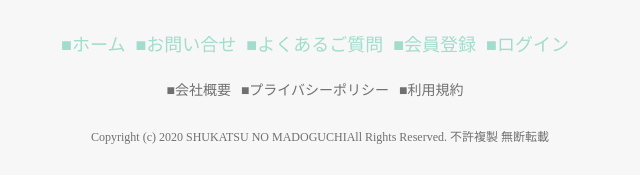
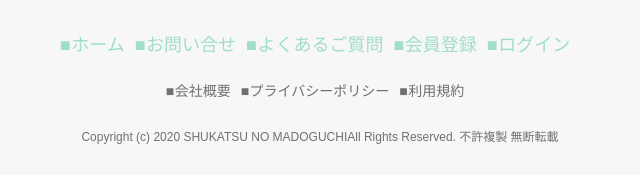
Before and after one commit to s-t-00/hanamaru_before, a website: page src/html/_layouts/layout.html in a window 1280 px wide. Shown: the part 252-434 px from the top of the page, 320-960 px from the left. Drawn offline with nearby package versions, Linux system fonts and the light colour scheme; files that its build step writes are made by us from their sources; files whose address does not match are found by name.

Commit message:
no message

```diff
--- a/src/sass/_structure/_global.scss
+++ b/src/sass/_structure/_global.scss
@@ -12,6 +12,7 @@
     min-width: $content-layout-sp-width;
     font-size: 100%;
     color: $font-color;
+    font-family: $body-family;
   }
 
   img {
--- /dev/null
+++ b/src/sass/diagnosis.scss
@@ -0,0 +1,237 @@
+// ----------------------------------------------------------------
+// topページ専用
+// ----------------------------------------------------------------
+@import "_setting/_variables";
+@import "_setting/_mixin";
+
+@include touch {
+  .diagnosis-section01 {
+    text-align: center;
+    margin: 0 auto 76px;
+    position: relative;
+    &::after{
+      display: block;
+      position: absolute;
+      bottom: -56px;
+      width: 100%;
+      height: 56px;
+      background: url(../images/diagnosis/diagnosis-bg-sp.jpg) no-repeat 50% 50%;
+      background-size: contain;
+    }
+    .diagnosis-result{
+      padding: 20px 20px 0;
+      background-color: $color-gray;
+      width: 100%;
+      .diagnosis-sec01-title {
+        margin: 0 auto;
+        h2{
+          @include font-size(22);
+          margin-bottom: 10px;
+        }
+      }
+    }
+    .diagnosis-sec01-price{
+      dl{
+        padding-bottom: 10px;
+        border-bottom: 1px solid $color-pink;
+        margin-top: 10px;
+      }
+      dl.main-price{
+        display: flex;
+        align-items: center;
+        flex-wrap: wrap;
+        dt{
+          flex-basis: 20%;
+          @include font-size(22);
+        }
+        dd{
+          flex-basis: 80%;
+          color: $color-pink;
+          @include font-size(34);
+          span{
+            color: $font-color;
+            @include font-size(22);
+          }
+        }
+      }
+      dl.sub-price{
+        &:last-child{
+          border-bottom: none;
+        }
+        dt{
+          @include font-size(18);
+        }
+        dd{
+          color: $font-color;
+          @include font-size(24);
+          span{
+            color: $font-color;
+            @include font-size(18);
+          }
+        }
+      }
+    }
+  }
+  .diagnosis-section02 {
+    margin-bottom: 60px;
+    .diagnosis-sec02-title {
+      text-align: center;
+      margin: 0 auto;
+      h2{
+        @include font-size(30);
+        margin-bottom: 10px;
+      }
+    }
+    .diagnosis-sec02-point{
+      margin: 0 auto;
+      ul{
+        width: calc(100% - 50px);
+        li{
+          color: $color-green;
+          height: 90px;
+          margin: 10px;
+          padding: 10px;
+          border: 3px solid $color-green;
+          border-right: none;
+          position: relative;
+          @include font-size(22);
+         &::after{
+          content: "";
+          display: block;
+          position: absolute;
+          right: -63px;
+          top: -3px;
+          width: 64px;
+          height: 63px;
+          -webkit-transform-origin: left top;
+          -webkit-transform: rotate(45deg);
+          -moz-transform-origin: left top;
+          -moz-transform: rotate(45deg);
+          transform-origin: left top;
+          transform: rotate(45deg);
+          background: $color-white;
+          border-width: 3px;
+          border-style: solid;
+          border-left: none;
+          border-bottom: none;
+          z-index: -1;
+          }
+         }
+        }
+        .regist-button{
+          margin: 30px auto 0;
+          text-align: center;
+          img{
+            width: 282px;
+          }
+        }
+      }
+    }
+}
+
+@include desktop {
+  .diagnosis-section01 {
+    margin: 0 auto 152px;
+    &::after{
+      bottom: -112px;
+      width: 100%;
+      height: 112px;
+      background: url(../images/diagnosis/diagnosis-bg-pc.jpg) no-repeat 50% 50%;
+    }
+    .diagnosis-result{
+      width: 1000px;
+      padding: 40px 40px 0;
+      .diagnosis-sec01-title {
+        h2{
+          @include font-size(34);
+        }
+      }
+      .diagnosis-sec01-price{
+        dl{
+          display: flex;
+          align-items: center;
+          padding-bottom: 20px;
+          border-bottom: 1px solid $color-pink;
+          flex-wrap: wrap;
+          margin-top: 10px;
+          dt{
+            text-align: left;
+          }
+          dd{
+            text-align: right;
+          }
+        }
+        dl.main-price{
+          dt{
+            flex-basis: 20%;
+            @include font-size(50);
+          }
+          dd{
+            flex-basis: 80%;
+            color: $color-pink;
+            @include font-size(80);
+            span{
+              color: $font-color;
+              @include font-size(50);
+            }
+          }
+        }
+        dl.sub-price{
+          &:last-child{
+            border-bottom: none;
+          }
+          dt{
+            flex-basis: 30%;
+            @include font-size(30);
+          }
+          dd{
+            flex-basis: 70%;
+            color: $font-color;
+            @include font-size(50);
+            span{
+              color: $font-color;
+              @include font-size(30);
+            }
+          }
+        }
+      }
+    }
+  }
+  .diagnosis-section02 {
+    margin-bottom: 100px;
+    .diagnosis-sec02-title {
+      h2{
+        @include font-size(34);
+      }
+    }
+    .diagnosis-sec02-point{
+      width: 1000px;
+      display: flex;
+      ul{
+        flex-basis: 698px;
+        li{
+          width: 660px;
+          margin: 10px;
+          padding: 10px 30px;
+          height: 60px;
+          @include font-size(24);
+         &::after{
+          content: "";
+          right: -43px;
+          top: -3px;
+          width: 42px;
+          height: 42px;
+          }
+         }
+        }
+        .regist-button{
+          margin: 0;
+          flex-basis: 302px;
+          text-align: right;
+          img{
+            width: 282px;
+          }
+        }
+      }
+    }
+}
```
Also changed, not shown: dest/diagnosis.html (added, +181 -0 lines), package.json (+7 -1 lines), src/html/diagnosis.html (added, +68 -0 lines), dest/css/diagnosis.css (added), dest/css/style.css, dest/images/diagnosis/diagnosis-bg-pc.jpg (added), dest/images/diagnosis/diagnosis-bg-sp.jpg (added), dest/images/diagnosis/regist-button-pc.jpg (added), 2 other files.
